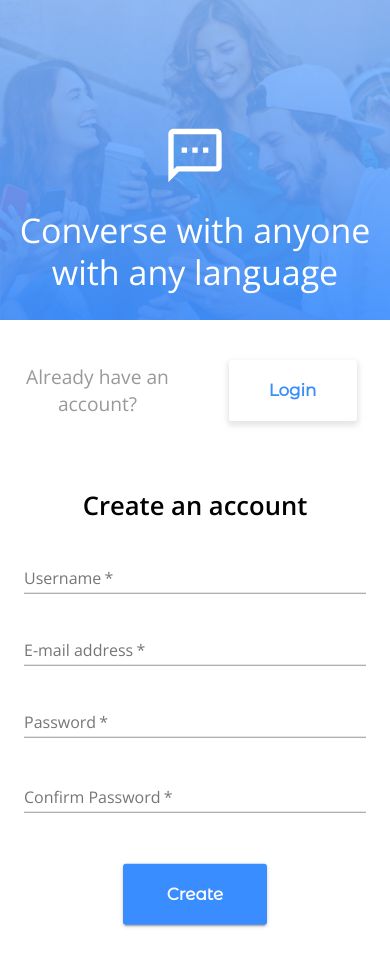
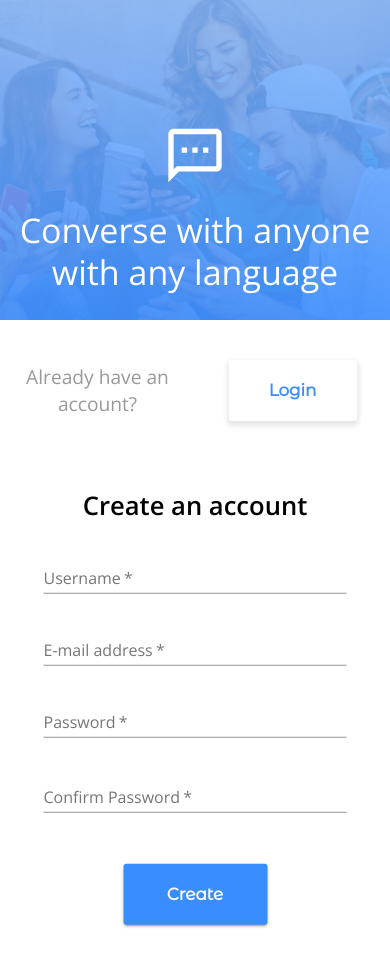
Before and after one commit to LushynVitalii/messenger-7013, a React (Create React App) app in the folder client/: page / in a window 390 px wide. Shown: the top 966 px of the page. Built offline with nearby package versions, Linux system fonts and the light colour scheme; no server answers.

Commit message:
fix fully responsiveness and reuse spacing for padding, margins

```diff
--- a/client/src/Signup.js
+++ b/client/src/Signup.js
@@ -38,11 +38,11 @@ export const useStyles = makeStyles((theme) => ({
   smsIcon: {
     width: "5rem",
     height: "5rem",
-    marginBottom: "3rem",
+    marginBottom: theme.spacing(6),
     [theme.breakpoints.down("sm")]: {
       width: "4rem",
       height: "4rem",
-      marginBottom: "1rem",
+      marginBottom: theme.spacing(2),
     },
   },
   sideImgContent: {
@@ -63,22 +63,22 @@ export const useStyles = makeStyles((theme) => ({
   },
   formContent: {
     position: "absolute",
+    width: "70%",
     left: "50%",
     top: "54%",
     webkitTransform: "translate(-50%, -50%)",
     transform: "translate(-50%, -50%)",
     [theme.breakpoints.down("sm")]: {
+      width: "90%",
       position: "relative",
-      padding: "1.5rem",
+      padding: theme.spacing(3),
       textAlign: "center",
     },
   },
   textField: {
-    marginTop: "2.5rem",
-    width: "40rem",
-    [theme.breakpoints.down("sm")]: {
-      marginTop: "1.5rem",
-      width: "100%",
+    marginTop: theme.spacing(5),
+    [theme.breakpoints.down("md")]: {
+      marginTop: theme.spacing(3),
     },
   },
   createBtn: {
@@ -90,8 +90,8 @@ export const useStyles = makeStyles((theme) => ({
     color: "white",
     height: "3.8rem",
     width: "11rem",
-    padding: "0 30px",
-    margin: "3rem",
+    padding: theme.spacing(0, 1.875),
+    margin: theme.spacing(6),
     "&:hover": {
       background: "#076fff",
     },
@@ -108,17 +108,17 @@ export const useStyles = makeStyles((theme) => ({
     color: "#3A8DFF",
     height: "3.8rem",
     width: "11rem",
-    padding: "0 30px",
+    padding: theme.spacing(0, 1.875),
     boxShadow: "0 3px 5px 2px rgba(189, 195, 199, .4)",
     [theme.breakpoints.down("sm")]: {
       width: "8rem",
     },
   },
   formNav: {
-    marginTop: "3rem",
+    marginTop: theme.spacing(6),
     color: "hsl(0, 0%, 60%)",
     [theme.breakpoints.down("sm")]: {
-      margin: "2.5rem 0 1.5rem 0",
+      margin: theme.spacing(5, 0, 3, 0),
     },
   },
   formHeading: {
@@ -129,7 +129,7 @@ export const useStyles = makeStyles((theme) => ({
   },
   formNavText: {
     textAlign: "end",
-    [theme.breakpoints.down("sm")]: {
+    [theme.breakpoints.down("md")]: {
       textAlign: "center",
       fontSize: "1.2rem",
     },
--- a/client/src/themes/theme.js
+++ b/client/src/themes/theme.js
@@ -10,6 +10,7 @@ export const theme = createTheme({
       fontWeight: "bold"
     }
   },
+  spacing: factor => `${0.5 * factor}rem`,
   overrides: {
     MuiInput: {
       input: {
```
